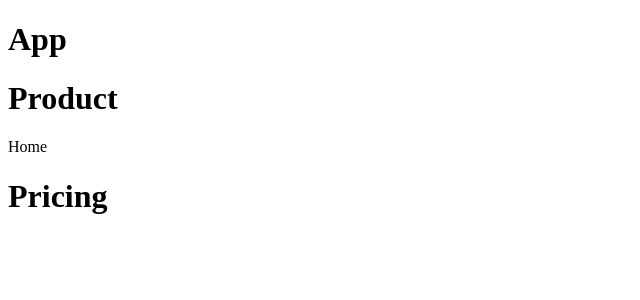
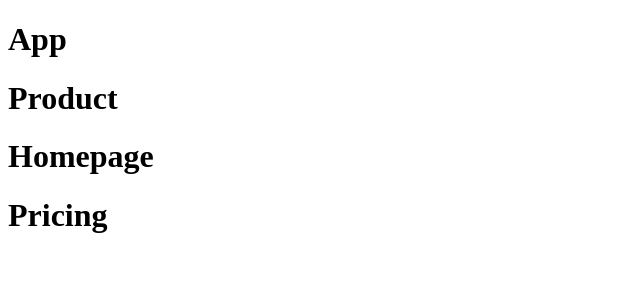
Before and after one commit to filipivanovic/world-wise-app, a React (Vite) app: page / in a window 1280 px wide. Shown: the top 300 px of the page, without its empty margins (0-640 px from the left). Built offline with nearby package versions, Linux system fonts and the light colour scheme.

Commit message:
Add `react-router-dom` dependency and update HomePage component layout

```diff
--- a/package.json
+++ b/package.json
@@ -11,7 +11,8 @@
   },
   "dependencies": {
     "react": "^18.2.0",
-    "react-dom": "^18.2.0"
+    "react-dom": "^18.2.0",
+    "react-router-dom": "^6.30.1"
   },
   "devDependencies": {
     "@types/react": "^18.2.15",
--- a/src/pages/HomePage.jsx
+++ b/src/pages/HomePage.jsx
@@ -1,5 +1,9 @@
 const HomePage = () => {
-  return <div>Home</div>
+  return (
+    <div>
+      <h1>Homepage</h1>
+    </div>
+  )
 }
 
 export default HomePage
```
Also changed, not shown: 1 other file (tests, documents, lock files or other folders).
